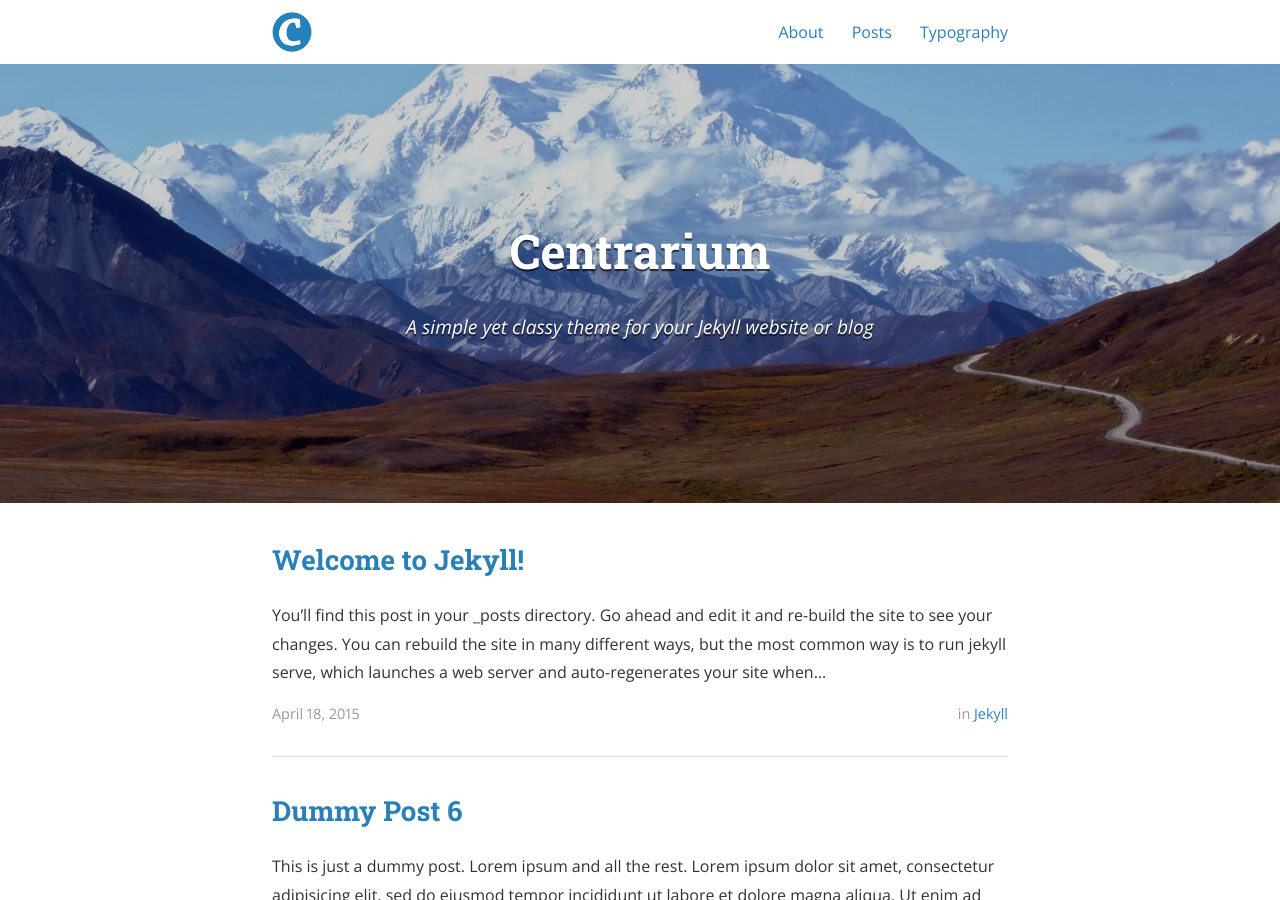
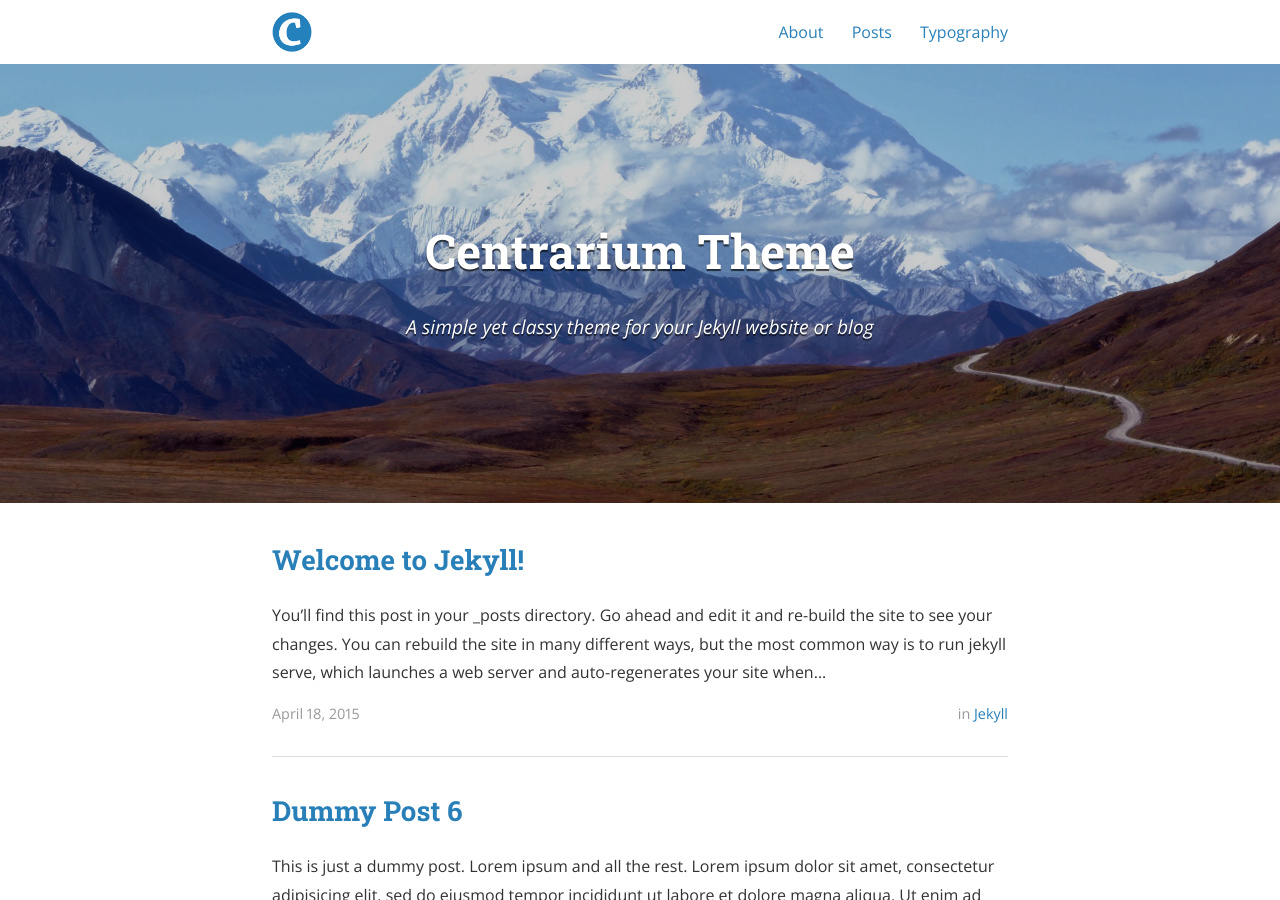
Before and after one commit to tr1umph/tr1umph.github.io, a Jekyll site: the page built from index.html, in a window 1280 px wide and 900 px high. Built offline with Jekyll 4.4.1, drawn with Linux system fonts in a browser that asks for light colours; nearby versions of some CDN libraries; the list of posts is cut into pages by our own code; some of the changed text lies outside the part shown.

Commit message:
config.yml

```diff
--- a/_config.yml
+++ b/_config.yml
@@ -9,7 +9,7 @@
   - "/vendor/"
 
 # Site settings
-title: Centrarium
+title: Centrarium Theme
 subtitle: "A simple yet classy theme for your Jekyll website or blog"
 email: blcentra@gmail.com
 name: Ben Centra
@@ -18,7 +18,7 @@
 # Base URL of site (i.e. /blog). It should always start with a slash,
 # and never end with a slash. Set it to a blank value if hosting at the
 # root of your server.
-baseurl: "/centrarium" # the subpath of your site, e.g. /blog/
+baseurl: "" # the subpath of your site, e.g. /blog/
 url: "https://tr1umph.github.io" # the base hostname & protocol for your site
 cover: "/assets/header_image.jpg"
 logo: "/assets/logo.png"
```
